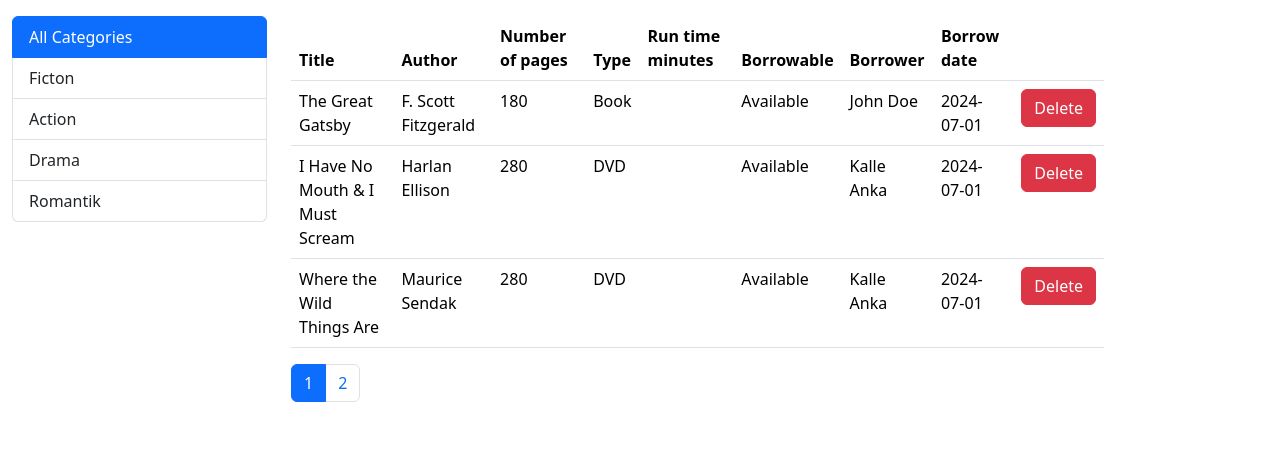
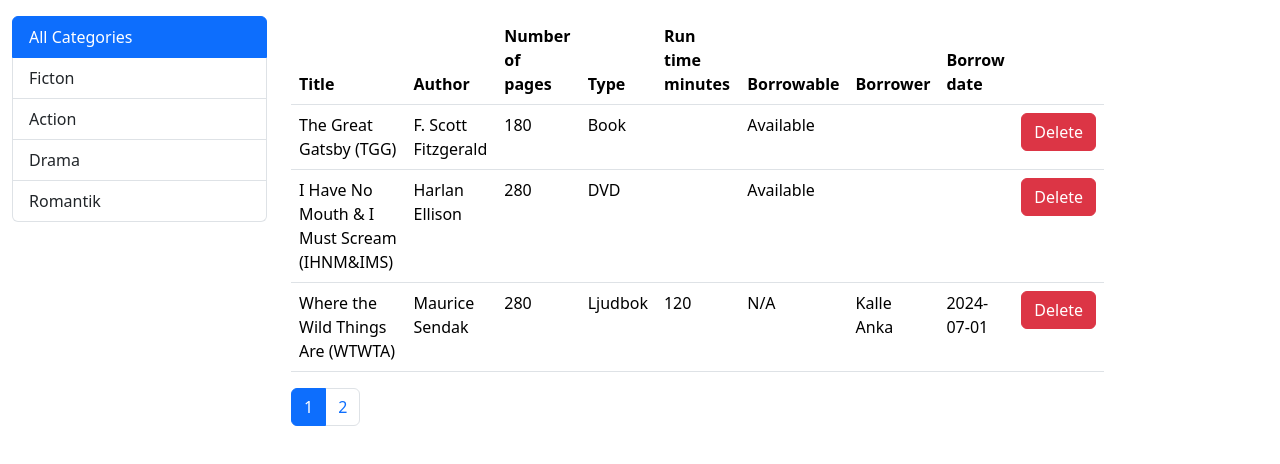
Before and after one commit to Atilla1/library_management_frontend, a React (Vite) app: page / in a window 1280 px wide. Shown: the top 464 px of the page. Built offline with nearby package versions, Linux system fonts and the light colour scheme.

Commit message:
added filtering

```diff
--- a/src/App.tsx
+++ b/src/App.tsx
@@ -1,4 +1,4 @@
-import Articles from "./components/articles";
+import Articles from "./components/Articles";
 
 export default function App() {
   return <Articles />;
--- a/src/components/Articles.tsx
+++ b/src/components/Articles.tsx
@@ -3,7 +3,7 @@ import { getArticles } from "../services/fakeArticleService";
 import Pagination from "./Pagination";
 import ListGroup from "./ListGroup";
 import { Category, getCategories } from "../services/fakeCategoryService";
-import { paginate } from "../utils";
+import { getAcronym, paginate } from "../utils";
 
 const DEFAULT_CATEGORY: Category = { _id: "", name: "All Categories" };
 const PAGE_SIZE = 3;
@@ -16,9 +16,21 @@ function Articles() {
     const newArticles = articles.filter((article) => article._id !== id);
     setArticles(newArticles);
   }
+
+  function handleCategorySelect(category: Category) {
+    setSelectedCategory(category);
+    setSelectedPage(1);
+  }
+
   if (articles.length === 0) return <p>Library is emty.</p>;
 
-  const paginatedArticles = paginate(articles, PAGE_SIZE, selectedPage);
+  const filteredArticles = selectedCategory._id
+    ? articles.filter(
+        (article) => article.category._id === selectedCategory._id
+      )
+    : articles;
+
+  const paginatedArticles = paginate(filteredArticles, PAGE_SIZE, selectedPage);
 
   return (
     <div className="row container pt-3">
@@ -26,7 +38,7 @@ function Articles() {
         <ListGroup
           items={[DEFAULT_CATEGORY, ...getCategories()]}
           selectedItem={selectedCategory}
-          onItemSelect={setSelectedCategory}
+          onItemSelect={handleCategorySelect}
         />
       </div>
       <div className="col-9">
@@ -47,7 +59,9 @@ function Articles() {
           <tbody>
             {paginatedArticles.map((article) => (
               <tr>
-                <td>{article.title}</td>
+                <td>
+                  {article.title} ({getAcronym(article.title)})
+                </td>
                 <td>{article.author}</td>
                 <td>{article.nbrPages}</td>
                 <td>{article.type}</td>
@@ -69,7 +83,7 @@ function Articles() {
         </table>
 
         <Pagination
-          totalCount={articles.length}
+          totalCount={filteredArticles.length}
           pageSize={PAGE_SIZE}
           selectedPage={selectedPage}
           onPageSelect={setSelectedPage}
--- a/src/services/fakeArticleService.ts
+++ b/src/services/fakeArticleService.ts
@@ -36,9 +36,7 @@ export const articles: Article[] = [
     nbrPages: 180,
     type: "Book",
     isBorrowable: true,
-    borrower: "John Doe",
-    borrowDate: "2024-07-01",
-    category: { _id: "111", name: "Ficton" },
+    category: { _id: "11", name: "Ficton" },
   },
   {
     _id: "2",
@@ -47,20 +45,19 @@ export const articles: Article[] = [
     nbrPages: 280,
     type: "DVD",
     isBorrowable: true,
-    borrower: "Kalle Anka",
-    borrowDate: "2024-07-01",
-    category: { _id: "222", name: "Action" },
+    category: { _id: "22", name: "Action" },
   },
   {
     _id: "3",
     title: "Where the Wild Things Are",
     author: "Maurice Sendak",
     nbrPages: 280,
-    type: "DVD",
-    isBorrowable: true,
+    runTimeMinutes: 120,
+    type: "Ljudbok",
+    isBorrowable: false,
     borrower: "Kalle Anka",
     borrowDate: "2024-07-01",
-    category: { _id: "333", name: "Komedi" },
+    category: { _id: "33", name: "Drama" },
   },
   {
     _id: "4",
@@ -72,7 +69,25 @@ export const articles: Article[] = [
     isBorrowable: false,
     borrower: "Kalle Anka",
     borrowDate: "2024-07-01",
-    category: { _id: "444", name: "Romantik" },
+    category: { _id: "44", name: "Romantik" },
+  },
+  {
+    _id: "5",
+    title: "Blue Sisters",
+    author: "Coco Mellors ",
+    nbrPages: 280,
+    type: "Book",
+    isBorrowable: true,
+    category: { _id: "44", name: "Romantik" },
+  },
+  {
+    _id: "6",
+    title: "Intermezzo",
+    author: "Sally Rooney",
+    nbrPages: 280,
+    type: "Uppslagsbok",
+    isBorrowable: false,
+    category: { _id: "44", name: "Romantik" },
   },
 ];
 
--- a/src/services/fakeCategoryService.ts
+++ b/src/services/fakeCategoryService.ts
@@ -6,10 +6,10 @@ export interface Category {
 }
 
 const categories: Category[] = [
-  { _id: "111", name: "Ficton" },
-  { _id: "222", name: "Action" },
-  { _id: "333", name: "Drama" },
-  { _id: "444", name: "Romantik" },
+  { _id: "11", name: "Ficton" },
+  { _id: "22", name: "Action" },
+  { _id: "33", name: "Drama" },
+  { _id: "44", name: "Romantik" },
 ];
 
 export function getCategories() {
--- a/src/utils.ts
+++ b/src/utils.ts
@@ -18,3 +18,10 @@ export function paginate<T>(
 
   return items.slice(startIndex, endIndex);
 }
+
+export function getAcronym(title: string) {
+  return title
+    .split(" ")
+    .map((word) => word.charAt(0).toUpperCase())
+    .join("");
+}
```
